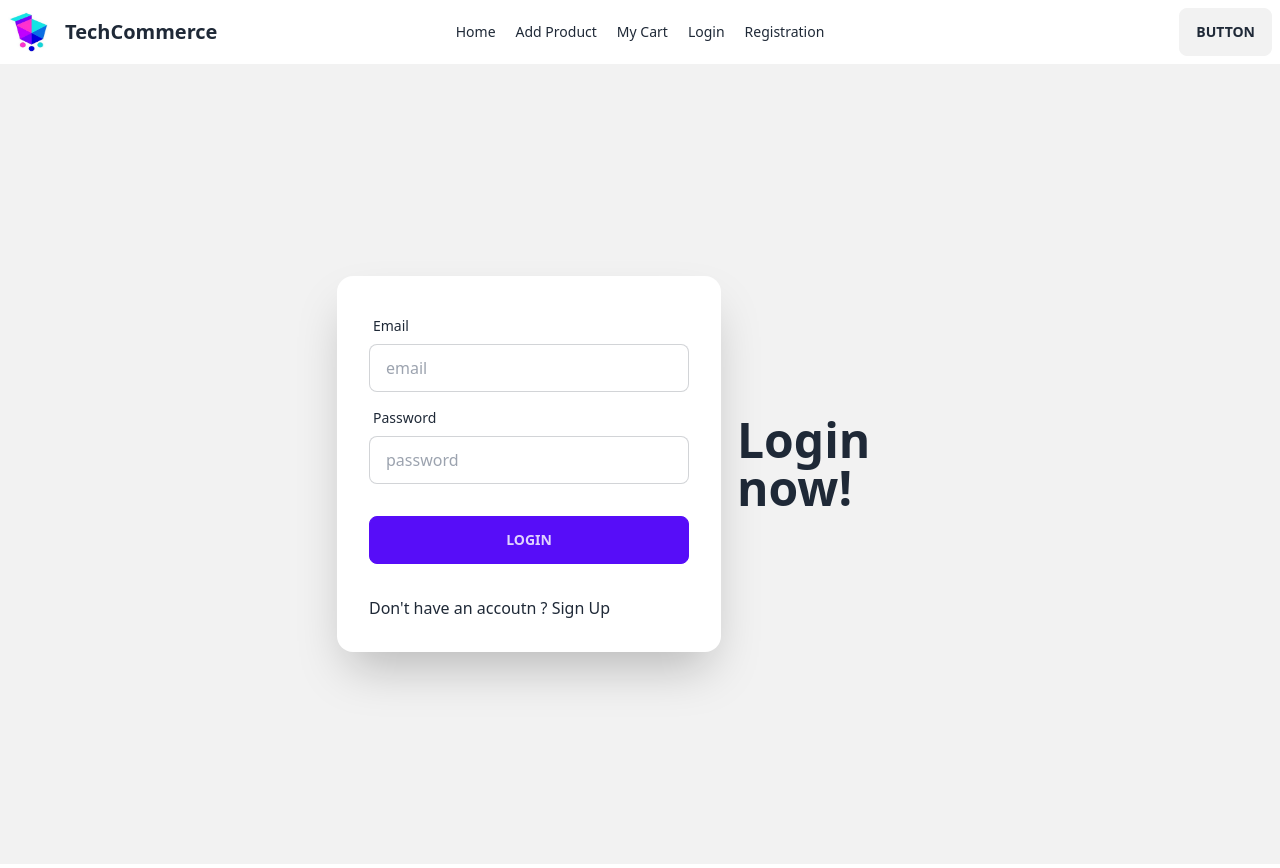
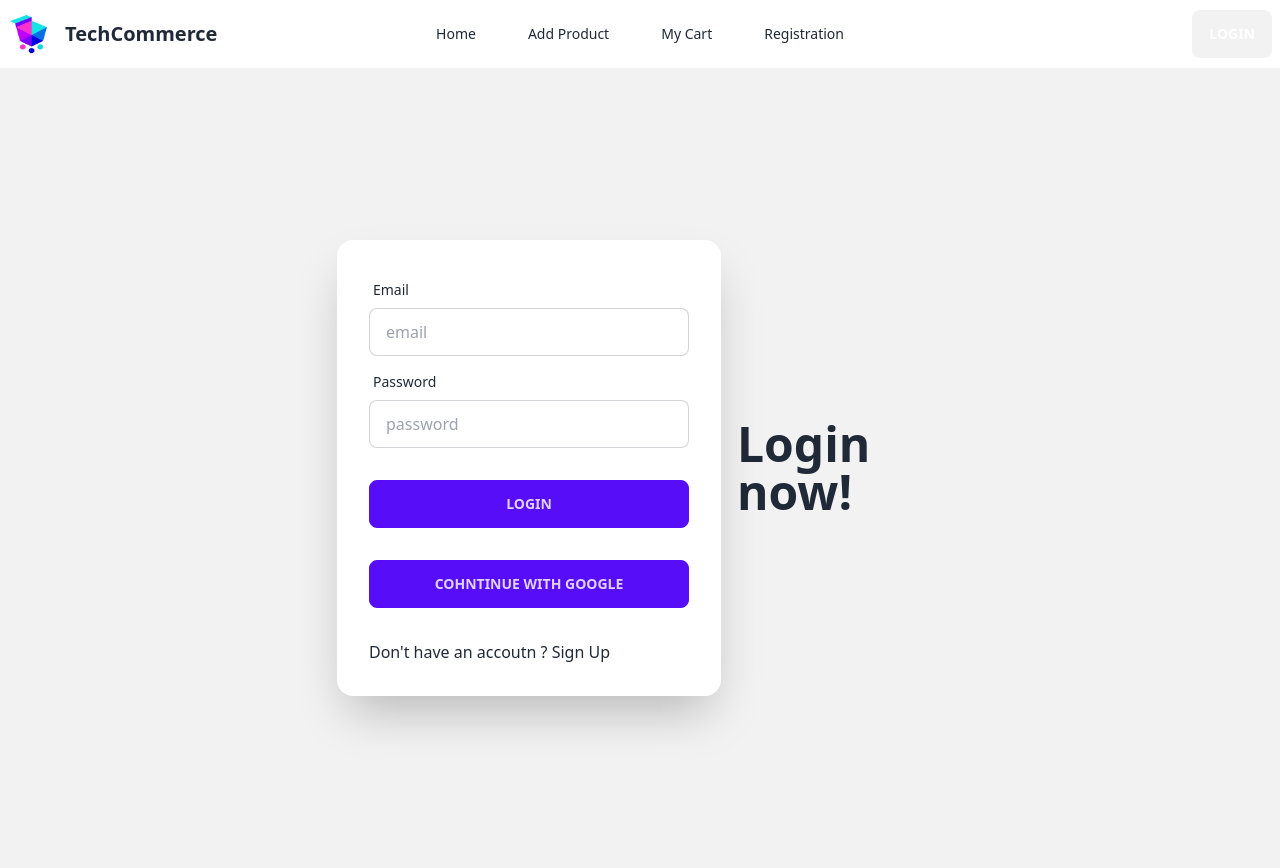
Before and after one commit to Mustafiz82/Assignment-10-TechCommetce-Client-side, a React (Vite) app: page /login in a window 1280 px wide. Built offline with nearby package versions, Linux system fonts and the light colour scheme; no server answers.

Commit message:
auth state change & logout  complete

```diff
--- a/src/Component/Header/Nav.jsx
+++ b/src/Component/Header/Nav.jsx
@@ -1,11 +1,18 @@
-import React from "react";
-import { Link } from "react-router-dom";
-import logo from "../../assets/logo.jpg"
+import React, { useContext } from "react";
+import { Link, NavLink } from "react-router-dom";
+import logo from "../../assets/logo.jpg";
+import { AuthContext } from "../../Context/Context";
 
 const Nav = () => {
+	const { user, logOut } = useContext(AuthContext);
+	console.log(user);
+
+	const handleLogOut = () => {
+		logOut();
+	};
 	const ul = (
 		<div className="flex gap-5">
-			<Link to="/">
+			{/* <Link to="/">
 				<li>Home</li>
 			</Link>
 			<Link to="/AddProduct">
@@ -19,7 +26,48 @@ const Nav = () => {
 			</Link>
 			<Link to="/Registration">
 				<li>Registration</li>
-			</Link>
+			</Link> */}
+
+			<li>
+				<NavLink
+					to="/"
+					className={({ isActive, isPending }) =>
+						isPending ? "pending" : isActive ? "text-pink " : ""
+					}
+				>
+					Home
+				</NavLink>
+			</li>
+			<li>
+				<NavLink
+					to="/AddProduct"
+					className={({ isActive, isPending }) =>
+						isPending ? "pending" : isActive ? "text-pink " : ""
+					}
+				>
+					Add Product
+				</NavLink>
+			</li>
+			<li>
+				<NavLink
+					to="/cart"
+					className={({ isActive, isPending }) =>
+						isPending ? "pending" : isActive ? "text-pink " : ""
+					}
+				>
+					My Cart
+				</NavLink>
+			</li>
+			<li>
+				<NavLink
+					to="/Registration"
+					className={({ isActive, isPending }) =>
+						isPending ? "pending" : isActive ? "text-pink " : ""
+					}
+				>
+					Registration
+				</NavLink>
+			</li>
 		</div>
 	);
 	return (
@@ -54,15 +102,44 @@ const Nav = () => {
 						</ul>
 					</div>
 					<div className="flex items-center ">
-            <img src={logo} className="w-10 h-10" alt="" />
-            <a className="btn btn-ghost normal-case text-xl">TechCommerce</a>
-          </div>
+						<img
+							src={logo}
+							className="w-10 h-10"
+							alt=""
+						/>
+						<a className="btn btn-ghost normal-case text-xl">
+							TechCommerce
+						</a>
+					</div>
 				</div>
 				<div className="navbar-center hidden lg:flex">
 					<ul className="menu menu-horizontal px-1">{ul}</ul>
 				</div>
 				<div className="navbar-end">
-					<a className="btn">Button</a>
+					{!user ? (
+						<Link
+							to="/login"
+							className="btn btn-secondery text-white"
+						>
+							Login
+						</Link>
+					) : (
+						<div className="flex gap-2 items-center">
+							{/* {
+								user.photoURL ? <img className="w-10 h-10 rounded-full"
+								src={user.photoURL }
+								alt=""
+							/> : <CgProfile size={40}></CgProfile>
+							} */}
+							<p>{user.displayName}</p>
+							<button
+								className="btn btn-secondary text-white"
+								onClick={handleLogOut}
+							>
+								LOgOUt{" "}
+							</button>
+						</div>
+					)}
 				</div>
 			</div>
 		</div>
--- a/src/Context/Context.jsx
+++ b/src/Context/Context.jsx
@@ -1,7 +1,7 @@
-import { createContext, useState } from "react";
+import { createContext, useEffect, useState } from "react";
 import { app } from "../../Firebase.config";
 import React from 'react';
-import { getAuth, createUserWithEmailAndPassword, updateProfile, signInWithEmailAndPassword } from "firebase/auth";
+import { getAuth, createUserWithEmailAndPassword, updateProfile, signInWithEmailAndPassword, GoogleAuthProvider, signInWithPopup, onAuthStateChanged, signOut } from "firebase/auth";
 
 
 export const AuthContext = createContext(null)
@@ -28,8 +28,31 @@ const Context = ({children}) => {
 	};
 
 
+    const provider = new GoogleAuthProvider();
+
+	const GoogleSignIn = () => {
+		return signInWithPopup(auth, provider);
+	};
+
+
+	const logOut = () => {
+		return signOut(auth);
+	};
+
+
+    useEffect(() => {
+		const unSubscribe = onAuthStateChanged(auth, (CurrentUser) => {
+			setUser(CurrentUser);
+            console.log(CurrentUser);
+            // setLoading(false)
+
+		});
+		return () => unSubscribe();
+	}, []);
+
+
     const obj = {
-        user , EmailSignUp , profile ,EmailSignIn
+        user , EmailSignUp , profile ,EmailSignIn ,GoogleSignIn , logOut
 	};
 
     return <AuthContext.Provider value={obj}>{children}</AuthContext.Provider>
--- a/src/Pages/Login/Login.jsx
+++ b/src/Pages/Login/Login.jsx
@@ -3,7 +3,7 @@ import { Link } from 'react-router-dom';
 import { AuthContext } from '../../Context/Context';
 
 const Login = () => {
-    const {EmailSignIn} = useContext(AuthContext)
+    const {EmailSignIn , GoogleSignIn} = useContext(AuthContext)
     const [error , setError] = useState("")
 
 
@@ -22,7 +22,16 @@ const Login = () => {
         })
         .catch(error => setError(error.message))
 
+
     }
+    const handleGoogelLogin = () => {
+        GoogleSignIn()
+        .then(result => {
+         const user = result.user
+         console.log(user);
+     })
+     .catch(error => setError(error.message))
+     }
 
     return (
         <div>
@@ -68,6 +77,15 @@ const Login = () => {
 								<button type="submit" className="btn btn-primary">
 									Login
 								</button>
+
+							</div>
+                            <div className="form-control mt-6">
+								<button onClick={handleGoogelLogin}
+
+									className="btn btn-primary"
+								>
+									Cohntinue with google
+								</button>
 							</div>
 							<div className="form-control mt-6">
 								<h1>Don't have an accoutn ? <Link to="/Registration">Sign Up</Link></h1>
--- a/src/Pages/Registration/Registration.jsx
+++ b/src/Pages/Registration/Registration.jsx
@@ -5,7 +5,7 @@ import { AuthContext } from "../../Context/Context";
 const Registration = () => {
 	const [error, setError] = useState("");
 
-    const {EmailSignUp , profile} = useContext(AuthContext)
+    const {EmailSignUp , profile , GoogleSignIn} = useContext(AuthContext)
     // console.log(EmailSignUp);
 
 	const handleSubmit = (e) => {
@@ -36,6 +36,15 @@ const Registration = () => {
             .catch(error => setError(error.message))
 		}
 	};
+
+    const handleGoogelLogin = () => {
+       GoogleSignIn()
+       .then(result => {
+        const user = result.user
+        console.log(user);
+    })
+    .catch(error => setError(error.message))
+    }
 
 	return (
 		<div>
@@ -100,6 +109,14 @@ const Registration = () => {
 								</button>
 							</div>
 							<div className="form-control mt-6">
+								<button onClick={handleGoogelLogin}
+
+									className="btn btn-primary"
+								>
+									Cohntinue with google
+								</button>
+							</div>
+							<div className="form-control mt-6">
 								<h1>
 									Already have an accoutn ?{" "}
 									<Link to="/login">Sign in</Link>
--- /dev/null
+++ b/src/Router/PrivateRoute.jsx
@@ -0,0 +1,11 @@
+import React from 'react';
+
+const PrivateRoute = () => {
+    return (
+        <div>
+
+        </div>
+    );
+};
+
+export default PrivateRoute;
```
